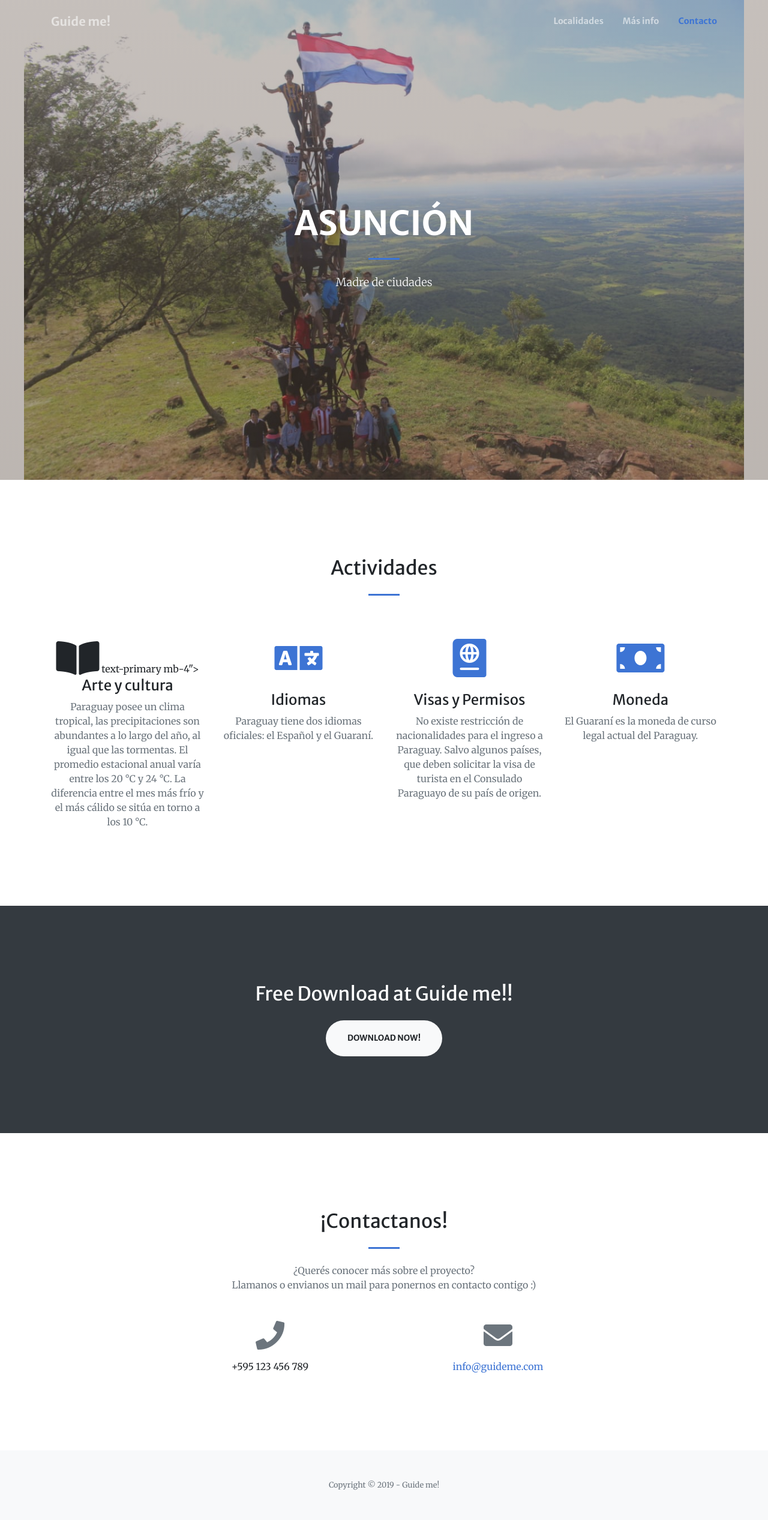
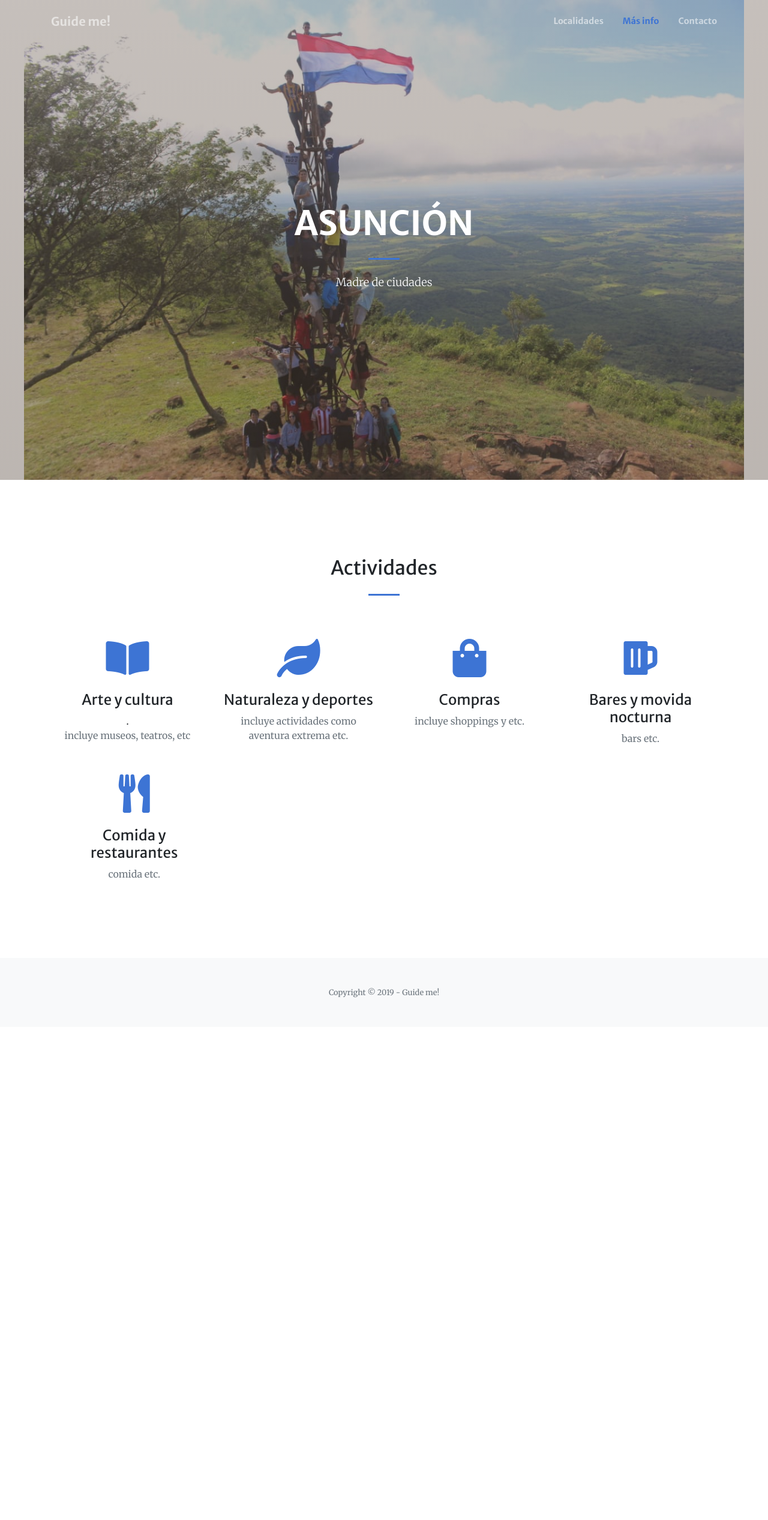
Before and after one commit to WilliBobadilla/tourist-web-project, a Django app: template guiatour/templates/ciudadfinal.html in a window 1280 px wide. Shown: the whole page at 60% size. After the commit the page ends 1663 px from the top, so only its background shows below. Run offline with Django 3.2, Linux system fonts and the light colour scheme; the template is opened without the code that fills it: values that come from a table or form of the project are taken from there, others are empty; data comes from the database, SQL or seed files in the repository; some libraries are stand-ins or nearby versions.

Commit message:
add cambios

```diff
--- a/guiatour/templates/ciudadfinal.html
+++ b/guiatour/templates/ciudadfinal.html
@@ -11,17 +11,17 @@
   <title>{{ciudad.titulo}}</title>
 
   <!-- Font Awesome Icons -->
-  <link href="vendor/fontawesome-free/css/all.min.css" rel="stylesheet" type="text/css">
+  <link href="/static/vendor/fontawesome-free/css/all.min.css" rel="stylesheet" type="text/css">
 
   <!-- Google Fonts -->
   <link href="https://fonts.googleapis.com/css?family=Merriweather+Sans:400,700" rel="stylesheet">
   <link href='https://fonts.googleapis.com/css?family=Merriweather:400,300,300italic,400italic,700,700italic' rel='stylesheet' type='text/css'>
 
   <!-- Plugin CSS -->
-  <link href="vendor/magnific-popup/magnific-popup.css" rel="stylesheet">
+  <link href="/static/vendor/magnific-popup/magnific-popup.css" rel="stylesheet">
 
   <!-- Theme CSS - Includes Bootstrap -->
-  <link href="css/creative.css" rel="stylesheet">
+  <link href="/static/css/creative.css" rel="stylesheet">
 
 
 
@@ -39,7 +39,7 @@
       <div class="collapse navbar-collapse" id="navbarResponsive">
         <ul class="navbar-nav ml-auto my-2 my-lg-0">
           <li class="nav-item">
-            <a class="nav-link js-scroll-trigger" href="#portfolio">Localidades</a>
+            <a class="nav-link js-scroll-trigger" href="/" target="#portfolio">Localidades</a>
           </li>
           <li class="nav-item">
             <a class="nav-link js-scroll-trigger" href="#services">Más info</a>
@@ -75,63 +75,38 @@
       <div class="row">
         <div class="col-lg-3 col-md-6 text-center">
           <div class="mt-5">
-            <i class="fas fa-4x fa-book-open"></i> text-primary mb-4"></i>
-            <h3 class="h4 mb-2">Arte y cultura</h3>
-            <p class="text-muted mb-0">Paraguay posee un clima tropical, las precipitaciones son abundantes a lo largo del año, al igual que las tormentas. El promedio estacional anual varía entre los 20 °C y 24 °C. La diferencia entre el mes más frío y el más cálido se sitúa en torno a los 10 °C.</p>
+            <i class="fas fa-4x fa-book-open text-primary mb-4"></i>
+            <h3 class="h4 mb-2">Arte y cultura</h3>.
+            <p class="text-muted mb-0">incluye museos, teatros, etc</p>
           </div>
         </div>
         <div class="col-lg-3 col-md-6 text-center">
           <div class="mt-5">
-            <i class="fas fa-4x fa-language text-primary mb-4"></i>
-            <h3 class="h4 mb-2">Idiomas</h3>
-            <p class="text-muted mb-0">Paraguay tiene dos idiomas oficiales: el Español y el Guaraní.</p>
+            <i class="fas fa-4x fa-leaf text-primary mb-4"></i>
+            <h3 class="h4 mb-2">Naturaleza y deportes</h3>
+            <p class="text-muted mb-0">incluye actividades como aventura extrema etc.</p>
           </div>
         </div>
         <div class="col-lg-3 col-md-6 text-center">
           <div class="mt-5">
-            <i class="fas fa-4x fa-passport text-primary mb-4"></i>
-            <h3 class="h4 mb-2">Visas y Permisos</h3>
-            <p class="text-muted mb-0">No existe restricción de nacionalidades para el ingreso a Paraguay. Salvo algunos países, que deben solicitar la visa de turista en el Consulado Paraguayo de su país de origen.</p>
+            <i class="fas fa-4x fa-shopping-bag text-primary mb-4"></i>
+            <h3 class="h4 mb-2">Compras</h3>
+            <p class="text-muted mb-0">incluye shoppings y etc.</p>
           </div>
         </div>
         <div class="col-lg-3 col-md-6 text-center">
           <div class="mt-5">
-            <i class="fas fa-4x fa-money-bill text-primary mb-4"></i>
-            <h3 class="h4 mb-2">Moneda</h3>
-            <p class="text-muted mb-0">El Guaraní es la moneda de curso legal actual del Paraguay.</p>
+            <i class="fas fa-4x fas fa-beer text-primary mb-4"></i>
+            <h3 class="h4 mb-2">Bares y movida nocturna</h3>
+            <p class="text-muted mb-0">bars etc.</p>
           </div>
         </div>
-    </div>
-  </section>
-
-  <!-- Call to Action Section -->
-  <section class="page-section bg-dark text-white">
-    <div class="container text-center">
-      <h2 class="mb-4">Free Download at Guide me!!</h2>
-      <a class="btn btn-light btn-xl" href="https://startbootstrap.com/themes/creative/">Download Now!</a>
-    </div>
-  </section>
-
-  <!-- Contact Section -->
-  <section class="page-section" id="contact">
-    <div class="container">
-      <div class="row justify-content-center">
-        <div class="col-lg-8 text-center">
-          <h2 class="mt-0">¡Contactanos!</h2>
-          <hr class="divider my-4">
-          <p class="text-muted mb-5">¿Querés conocer más sobre el proyecto?<br>
-            Llamanos o envianos un mail para ponernos en contacto contigo :)</p>
-        </div>
       </div>
-      <div class="row">
-        <div class="col-lg-4 ml-auto text-center">
-          <i class="fas fa-phone fa-3x mb-3 text-muted"></i>
-          <div>+595 123 456 789</div>
-        </div>
-        <div class="col-lg-4 mr-auto text-center">
-          <i class="fas fa-envelope fa-3x mb-3 text-muted"></i>
-          <!-- Make sure to change the email address in anchor text AND the link below! -->
-          <a class="d-block" href="mailto:contact@guideme.com">info@guideme.com</a>
+      <div class="col-lg-3 col-md-6 text-center">
+        <div class="mt-5">
+          <i class="fas fa-4x fa-utensils text-primary mb-4"></i>
+          <h3 class="h4 mb-2">Comida y restaurantes</h3>
+          <p class="text-muted mb-0">comida etc.</p>
         </div>
       </div>
     </div>
@@ -145,15 +120,15 @@
   </footer>
 
   <!-- Bootstrap core JavaScript -->
-  <script src="vendor/jquery/jquery.min.js"></script>
-  <script src="vendor/bootstrap/js/bootstrap.bundle.min.js"></script>
+  <script src="/static/vendor/jquery/jquery.min.js"></script>
+  <script src="/static/vendor/bootstrap/js/bootstrap.bundle.min.js"></script>
 
   <!-- Plugin JavaScript -->
-  <script src="vendor/jquery-easing/jquery.easing.min.js"></script>
-  <script src="vendor/magnific-popup/jquery.magnific-popup.min.js"></script>
+  <script src="/static/vendor/jquery-easing/jquery.easing.min.js"></script>
+  <script src="/static/vendor/magnific-popup/jquery.magnific-popup.min.js"></script>
 
   <!-- Custom scripts for this template -->
-  <script src="js/creative.min.js"></script>
+  <script src="/static/js/creative.min.js"></script>
 
 </body>
 
```
